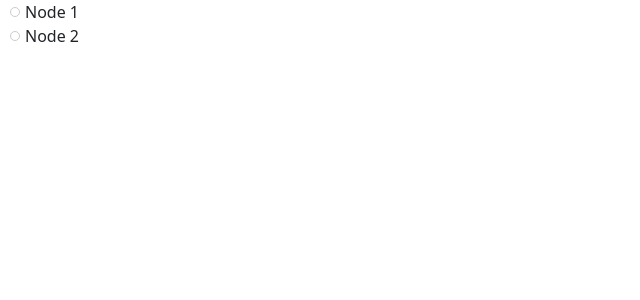
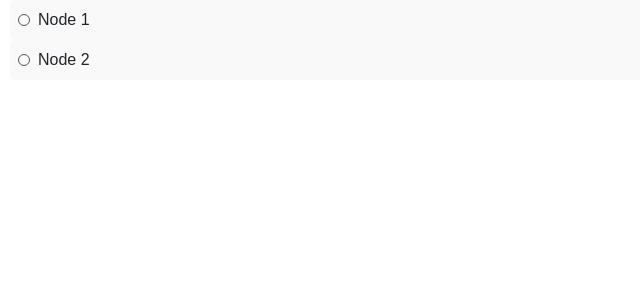
Before and after one commit to basiljamesvu/tree-view, a React (Vite) app: page / in a window 1280 px wide. Shown: the top 300 px of the page, without its empty margins (0-640 px from the left). Built offline with nearby package versions, Linux system fonts and the light colour scheme.

Commit message:
basic styling

```diff
--- a/src/App.jsx
+++ b/src/App.jsx
@@ -1,4 +1,5 @@
 import Menu from "./components/menu";
+import './App.scss';
 
 function App()
 {
--- /dev/null
+++ b/src/App.scss
@@ -0,0 +1,11 @@
+/* GlobalStyles.scss */
+
+body {
+  margin: 0;
+  padding: 0;
+  font-family: 'Arial', sans-serif; /* Add your preferred font-family */
+}
+
+#root {
+  height: 100%;
+}
--- a/src/components/menu.scss
+++ b/src/components/menu.scss
@@ -1,51 +1,71 @@
-// TreeView.scss
+/* TreeView.scss */
 
-/* Container for the entire tree view */
 .tree-view {
   display: flex;
   flex-direction: column;
 
-    /* Styling for each tree node */
   .tree-node {
     margin-left: 10px;
+    border-radius: 5px;
+    transition: background-color 0.3s ease;
+    background-color: #f9f9f9; /* Light background color for tree nodes */
 
-      /* Styling for the label of each node */
+    &:hover {
+      background-color: #e6e6e6; /* Slightly darker background on hover */
+    }
+
     .node-label {
       display: flex;
       align-items: center;
       cursor: pointer;
+      padding: 8px;
+      border-radius: 5px;
 
-        /* Styling for the toggle icon (arrow) */
       .toggle-icon {
-          width: 10px;
-          height: 10px;
-          margin-right: 5px;
-          border: 1px solid #ccc;
+        width: 12px;
+        height: 12px;
+        margin-right: 8px;
+        border: 1px solid #555;
         border-radius: 50%;
+        transition: transform 0.3s ease;
 
-          /* Additional styling when the toggle icon is in the 'open' state */
         &.open {
           transform: rotate(90deg);
         }
       }
+
+      &:hover {
+        background-color: #dcdcdc; /* Slightly darker background on hover */
       }
     }
 
-    /* Margin for the children nodes to create indentation */
     .node-children {
       margin-left: 20px;
     }
+  }
 
-    /* Styling for the context menu */
   .context-menu {
+    display: flex;
+    flex-direction: column;
     position: absolute;
     background-color: #fff;
     border: 1px solid #ccc;
-      padding: 5px;
-      box-shadow: 0px 0px 5px rgba(0, 0, 0, 0.2);
+    padding: 8px;
+    box-shadow: 0px 0px 10px rgba(0, 0, 0, 0.3);
+    border-radius: 5px;
 
-      /* Ensure the context menu appears above other elements */
-      z-index: 1000;
-      /* Add any other necessary styles */
+    ul {
+      list-style: none;
+      padding: 0;
+
+      li {
+        padding: 5px 0;
+        cursor: pointer;
+
+        &:hover {
+          background-color: #f0f0f0;
         }
       }
+    }
+  }
+}
```
Lines whose indentation alone changed are shown as unchanged.
